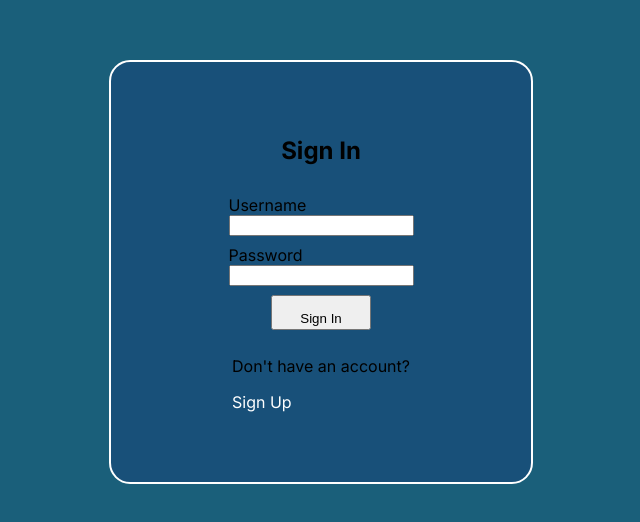
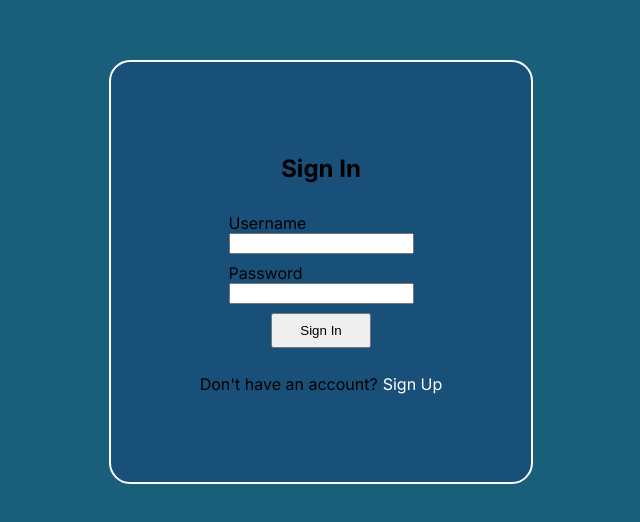
Before and after one commit to nsretkovic23/world-cup-fantasy, a Next.js app: page /login in a window 1280 px wide. Shown: the part 136-658 px from the top of the page, without its empty margins (319-959 px from the left). Built offline with nearby package versions, Linux system fonts and the light colour scheme.

Commit message:
Add flex to submit button and authContext classes

```diff
--- a/app/login/styles.module.css
+++ b/app/login/styles.module.css
@@ -28,12 +28,21 @@
     max-height: 30px;
 }
 
+.authContext {
+    display: flex;
+    flex-direction: row;
+}
+
 .authContext a {
     text-decoration: none;
     color: white;
+    margin-left: 5px;
 }
 
 .submitButton {
+    display: flex;
+    align-items: center;
+    justify-content: center;
     margin: 10px;
     height: 35px;
     width: 100px;
```
